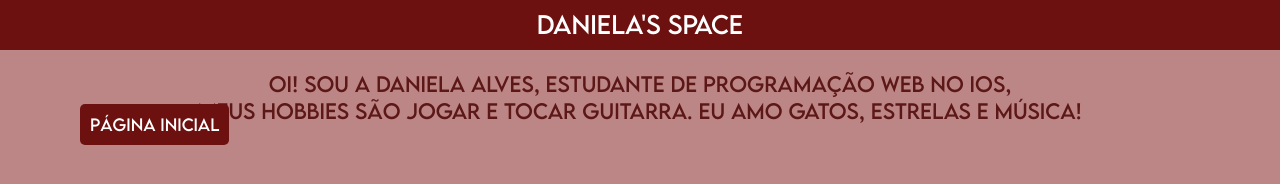
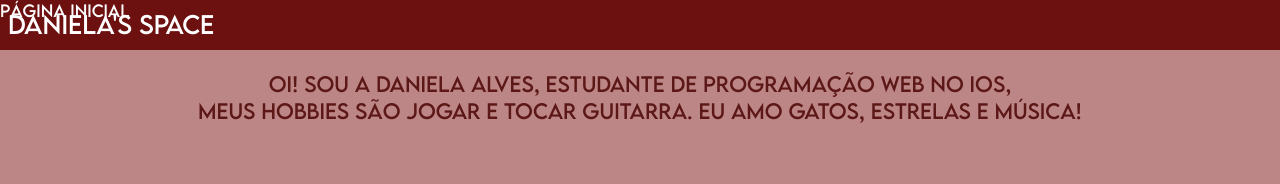
Before and after one commit to dani3llla/Links-P-ginas, a plain HTML site: page index.html in a window 1280 px wide. Drawn offline with Linux system fonts and the light colour scheme.

Commit message:
daniela's space

```diff
--- a/index.html
+++ b/index.html
@@ -9,14 +9,14 @@
 <body>
     <header class="navegar">
         <h2 class="Daniela">Daniela's Space </h2>
+        <a href="página inicial" class="paginainicial">Página inicial</a>
+
     </header>
 
     <div class="texto">
         <p>Oi! Sou a Daniela alves, Estudante de programação web no IOS, <br> Meus hobbies são jogar e tocar guitarra. Eu amo gatos, estrelas e música! </p>
     </div>
 
-
-    <a href="página inicial" class="paginainicial">Página inicial</a>
 
 </body>
 </html>
--- a/style.css
+++ b/style.css
@@ -13,8 +13,10 @@ body{
   }
 
   .Daniela {
+    position: absolute;
     margin-top: 8px;
-    text-align: center;
+    margin-left: 8px;
+    text-align: left;
     font-family: Lemonmilk Regular;
     font-weight:normal;
     color: #ffffff;
@@ -23,15 +25,11 @@ body{
 }
 
 .paginainicial {
-    position: relative;
-    top: -80px;
-    background-color: #6d1010;
+    text-align: center;
+
     border-color: #ffffff;
-    padding: 10px;
-    border-radius: 5px;
     font-family: Lemonmilk Regular;
     color: #ffffff;
-    margin-left: 80px;
     text-decoration: none;
 
 }
```
